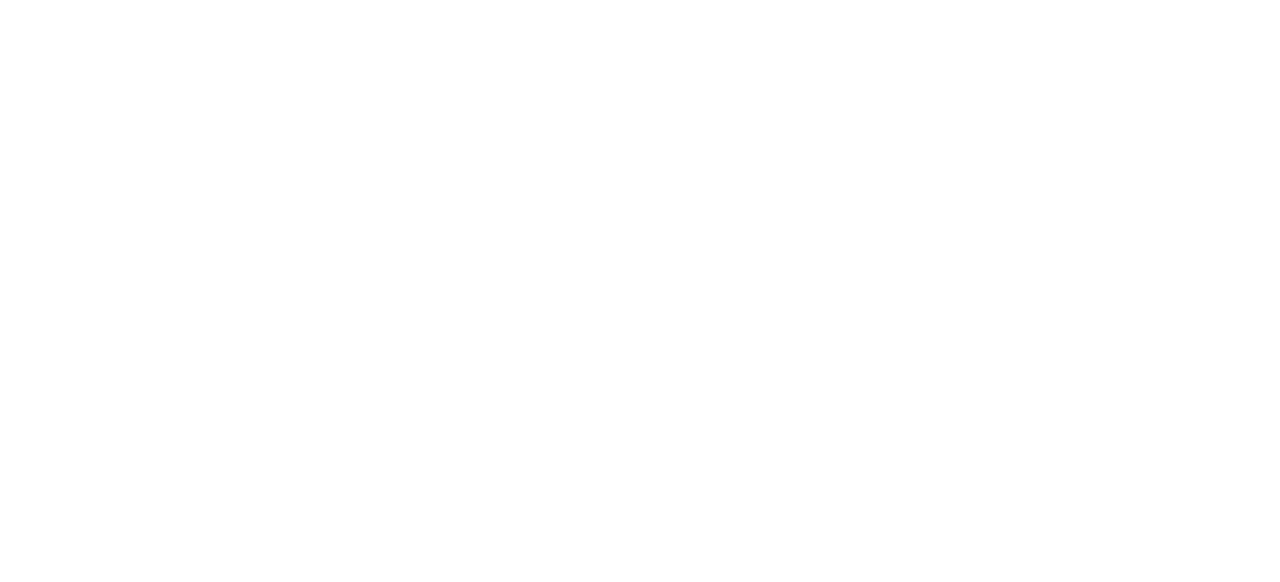
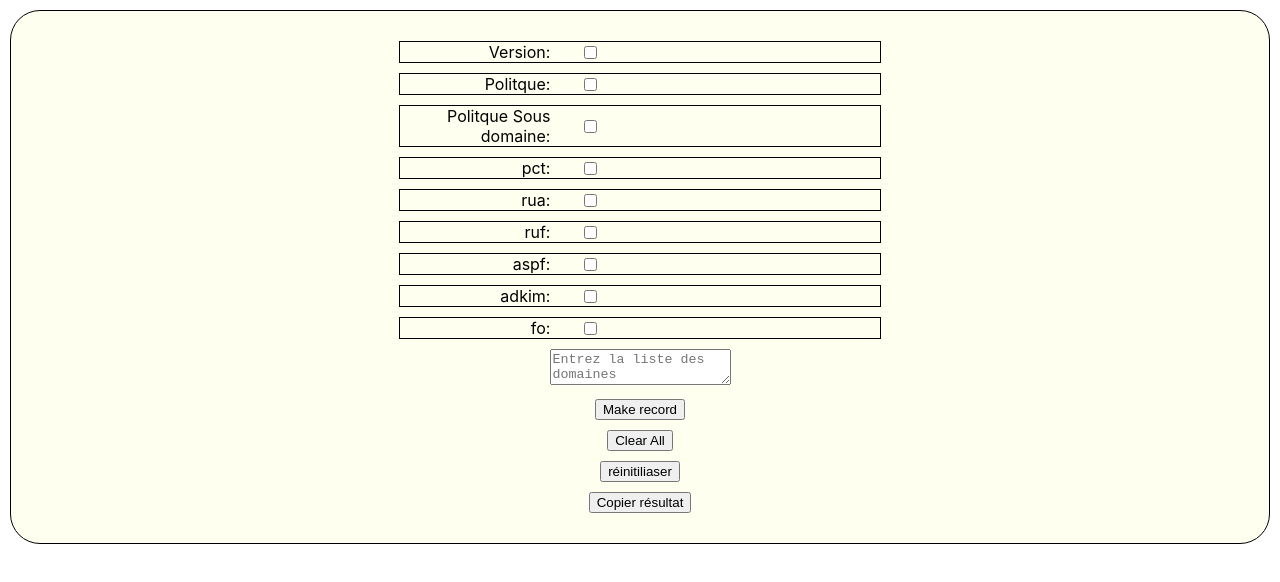
Before and after one commit to benchaayabayoub/Requests-tool, a React (Create React App) app in the folder frontend/: page / in a window 1280 px wide. Shown: the top 582 px of the page. Built offline with nearby package versions, Linux system fonts and the light colour scheme.

Commit message:
Mise à jour récente avec qlq css

```diff
--- a/frontend/package.json
+++ b/frontend/package.json
@@ -35,5 +35,10 @@
       "last 1 firefox version",
       "last 1 safari version"
     ]
+  },
+  "devDependencies": {
+    "postcss-flexbugs-fixes": "^5.0.2",
+    "postcss-normalize": "^13.0.1",
+    "postcss-preset-env": "^10.4.0"
   }
 }
--- a/frontend/src/App.js
+++ b/frontend/src/App.js
@@ -11,9 +11,12 @@ import "./App.css";
 
 
 function App(){
+
+  const [composantChoisi,setComposantChoisi]=useState("request");
+
   return(
-    <div className="text-center p-10 bg-blue-100">
-
+    <div>
+      <Dmarc/>
     </div>
   );
 }
--- a/frontend/src/composants/Dmarc.js
+++ b/frontend/src/composants/Dmarc.js
@@ -1,4 +1,5 @@
 import React, { useState } from "react";
+import style from './Dmarc.module.css';
 
 function Dmarc(){
 
@@ -91,8 +92,10 @@ function Dmarc(){
 
 
     return(
-        <div style={{margin:"10px auto",width:"600px"}}>
-            <label htmlFor="in1">Version:</label><input type="checkBox" id="in1" checked={checked1} onChange={(e)=>setChecked1(e.target.checked)} /><br/>
+        <div className={style.divDmarcGlobal}>
+
+        <div className={style.divInterieure}>
+            <label htmlFor="in1">Version:</label><input type="checkBox" id="in1" checked={checked1} onChange={(e)=>setChecked1(e.target.checked)} />
            {checked1 &&(
            <>
             <select value={select1} onChange={(e)=>setSelect1(e.target.value)}>
@@ -100,11 +103,14 @@ function Dmarc(){
                 <option>DMARC2</option>
                 <option>DMARC3</option>
             </select>
-            <br/>
+
             </>
+
            )}
 
-            <label htmlFor="in2">Politque:</label><input type="checkBox" id="in2" checked={checked2} onChange={(e)=>setChecked2(e.target.checked)}/><br/>
+        </div>
+        <div className={style.divInterieure}>
+            <label htmlFor="in2">Politque:</label><input type="checkBox" id="in2" checked={checked2} onChange={(e)=>setChecked2(e.target.checked)}/>
            {checked2 && (
             <>
             <select value={select2} onChange={(e)=>setSelect2(e.target.value)}>
@@ -112,13 +118,13 @@ function Dmarc(){
                 <option>quarantine</option>
                 <option>reject</option>
             </select>
-            <br/>
+
             </>
            )
            }
-
-
-            <label htmlFor="in3">Politque Sous domaine:</label><input type="checkBox" id="in3" checked={checked3} onChange={(e)=>setChecked3(e.target.checked)}/><br/>
+        </div>
+        <div className={style.divInterieure}>
+            <label htmlFor="in3">Politque Sous domaine:</label><input type="checkBox" id="in3" checked={checked3} onChange={(e)=>setChecked3(e.target.checked)}/>
            {checked3 && (
             <>
              <select value={select3} onChange={(e)=>setSelect3(e.target.value)}>
@@ -126,71 +132,100 @@ function Dmarc(){
                 <option>quarantine</option>
                 <option>reject</option>
              </select>
-             <br/>
+
+            </>
+           )}
+        </div>
+        <div className={style.divInterieure}>
+            <label htmlFor="in4">pct:</label><input type="checkBox" id="in4" checked={checked4} onChange={(e)=>setChecked4(e.target.checked)}/>
+            {checked4 && (
+            <>
+             <input type="number" value={inp3} onChange={(e)=>setInp3(e.target.value)}/>
             </>
            )}
 
-            <label htmlFor="in4">pct:</label><input type="checkBox" id="in4" checked={checked4} onChange={(e)=>setChecked4(e.target.checked)}/><br/>
-            {checked4 && (
-            <>
-             <input type="number" value={inp3} onChange={(e)=>setInp3(e.target.value)}/><br/>
-            </>
-           )}
-
-
-            <label htmlFor="in5">rua:</label><input type="checkBox" id="in5" checked={checked5} onChange={(e)=>setChecked5(e.target.checked)}/><br/>
+        </div>
+        <div className={style.divInterieure}>
+            <label htmlFor="in5">rua:</label><input type="checkBox" id="in5" checked={checked5} onChange={(e)=>setChecked5(e.target.checked)}/>
            {checked5 && (
             <>
-            <input type="text" value={inp4} onChange={(e)=>setInp4(e.target.value)}/><br/>
+            <input type="text" value={inp4} onChange={(e)=>setInp4(e.target.value)}/>
             </>
            )
 
            }
-
-            <label htmlFor="in6">ruf:</label><input type="checkBox" id="in6" checked={checked6} onChange={(e)=>setChecked6(e.target.checked)}/><br/>
+        </div>
+        <div className={style.divInterieure}>
+            <label htmlFor="in6">ruf:</label><input type="checkBox" id="in6" checked={checked6} onChange={(e)=>setChecked6(e.target.checked)}/>
            {checked6 && (
             <>
-            <input type="text" value={inp5} onChange={(e)=>setInp5(e.target.value)}/><br/>
+            <input type="text" value={inp5} onChange={(e)=>setInp5(e.target.value)}/>
             </>
            )}
-
-            <label htmlFor="in7">aspf:</label><input type="checkBox" id="in7" checked={checked7} onChange={(e)=>setChecked7(e.target.checked)}/><br/>
+        </div>
+        <div className={style.divInterieure}>
+            <label htmlFor="in7">aspf:</label><input type="checkBox" id="in7" checked={checked7} onChange={(e)=>setChecked7(e.target.checked)}/>
            {checked7 && (
             <>
              <select value={select4} onChange={(e)=>setSelect4(e.target.value)}>
                 <option>s</option>
                 <option>r</option>
             </select>
-            <br/>
+
             </>
            )}
-
-            <label htmlFor="in8">adkim:</label><input type="checkBox" id="in8" checked={checked8} onChange={(e)=>setChecked8(e.target.checked)} /><br/>
+        </div>
+        <div className={style.divInterieure}>
+            <label htmlFor="in8">adkim:</label><input type="checkBox" id="in8" checked={checked8} onChange={(e)=>setChecked8(e.target.checked)} />
            {checked8 && (
             <>
              <select value={select5} onChange={(e)=>setSelect5(e.target.value)}>
                 <option>s</option>
                 <option>r</option>
                 </select>
-            <br/>
+
             </>
            )
 
            }
-
-            <label htmlFor="in9">fo:</label><input type="checkBox" id="in9" checked={checked9} onChange={(e)=>setChecked9(e.target.checked)}/><br/>
+        </div>
+        <div className={style.divInterieure}>
+            <label htmlFor="in9">fo:</label><input type="checkBox" id="in9" checked={checked9} onChange={(e)=>setChecked9(e.target.checked)}/>
            {checked9 && (
             <>
-            <input type="number" value={inp6} onChange={(e)=>setInp6(e.target.value)}/><br/>
+            <input type="number" value={inp6} onChange={(e)=>setInp6(e.target.value)}/>
             </>
            )}
 
+        </div>
+        <div style={style.divArea}>
+           <textarea placeholder="Entrez la liste des domaines" value={areaInput} onChange={(e)=>setAreaInput(e.target.value)}></textarea>
+        </div>
 
-           <textarea style={{width:"400px",height:"400px"}} placeholder="Entrez la liste des domaines" value={areaInput} onChange={(e)=>setAreaInput(e.target.value)}></textarea><br/>
+
             <button onClick={()=>areaInput && creerRecord()}>Make record</button>
             <button onClick={clearAll}>Clear All</button>
-            <button onClick={reinitialiser}>réinitiliaser</button><br/>
-            <textarea style={{width:"800px",height:"400px"}} placeholder="Résultat Ici:" value={areaResult} readOnly ></textarea>
+            <button onClick={reinitialiser}>réinitiliaser</button>
+
+           <button onClick={() => navigator.clipboard.writeText(areaResult)}>
+            Copier résultat
+           </button>
+
+
+
+            {areaResult && <div className={style.divResult}>
+            {areaResult ? areaResult.split("\n").map((ligne,indice)=>(
+              <div key={indice} className={style.divLigneResult}>{ligne}</div>
+          )) : <span>Records...</span>}
+
+          </div>}
+
+
+
+
+
+
+
         </div>
     );
 }
--- /dev/null
+++ b/frontend/src/composants/Dmarc.module.css
@@ -0,0 +1,70 @@
+.divDmarcGlobal{
+    background-color:  ivory;
+    color: black;
+    display: flex;
+    flex-direction: column;
+    align-items: center;
+    justify-content: center;
+    margin: 10px;
+    padding:30px;
+    border: 1px solid;
+    border-radius: 30px;
+    gap:10px;
+    overflow: auto;
+
+
+}
+
+
+.divInterieure{
+
+    display: flex;
+    flex-direction: row;
+    gap:20px;
+    width: 40%;
+    align-items: center;
+    justify-content: flex-start;
+    border: 1px solid;
+}
+
+.divInterieure label{
+    width:150px;
+    text-align: right;
+    margin-right: 10px;
+}
+
+
+select,input{
+    border-radius: 10px;
+}
+
+area{
+    height: 300px;
+}
+
+
+
+.divResult{
+    width:500px;
+    height: 400px;
+    border: 1px solid;
+    overflow:auto;
+    background-color: whitesmoke;
+    border-radius: 8px;
+    display: grid;
+    font-family: 'Gill Sans', 'Gill Sans MT', Calibri, 'Trebuchet MS', sans-serif;
+    gap:18px;
+}
+
+
+.divLigneResult{
+
+    background-color: aliceblue;
+    padding: 12px;
+    margin: 5px;
+    border: 1px solid;
+    border-radius: 5px;
+
+
+
+}
--- a/frontend/src/composants/Menu.module.css
+++ b/frontend/src/composants/Menu.module.css
@@ -1,5 +1,5 @@
 .menu{
-    text-align: left;
+    text-align: center;
     font-size: 20px;
     color: black;
     background-color: rgb(21, 21, 51);
```
Also changed, not shown: 1 other file (tests, documents, lock files or other folders).
